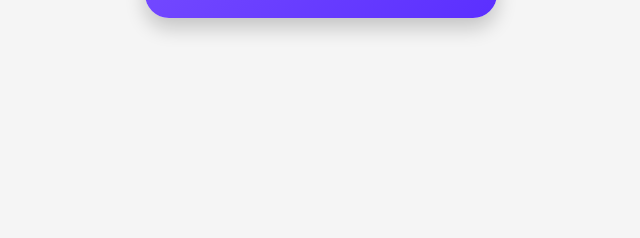
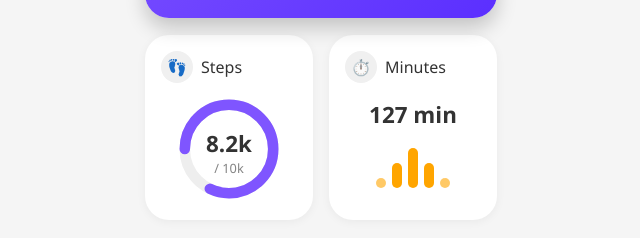
Before and after one commit to santinaranjo/runmate, a plain HTML site: page index.html in a window 1280 px wide. Shown: the part 322-560 px from the top of the page, without its empty margins (319-959 px from the left). Drawn offline with Linux system fonts and the light colour scheme.

Commit message:
Añadidas stat-cards
Añadidas dos nuevas secciones con los pasos y lo sminutos realizados. HTML y el diseño en CSS.

```diff
--- a/index.html
+++ b/index.html
@@ -27,5 +27,50 @@
         <button class="start-button">Start Workout</button>
       </div>
     </section>
+    <section class="stats-section">
+  <!-- Steps Card -->
+  <div class="stat-card">
+    <div class="stat-header">
+      <div class="icon-bubble">👣</div>
+      <p class="label">Steps</p>
+    </div>
+    <div class="circle-progress">
+      <svg viewBox="0 0 36 36" class="circular-chart">
+        <path class="bg"
+              d="M18 2.0845
+                 a 15.9155 15.9155 0 0 1 0 31.831
+                 a 15.9155 15.9155 0 0 1 0 -31.831"/>
+        <path class="progress"
+              stroke-dasharray="82, 100"
+              d="M18 2.0845
+                 a 15.9155 15.9155 0 0 1 0 31.831
+                 a 15.9155 15.9155 0 0 1 0 -31.831"/>
+      </svg>
+      <div class="step-value">
+        <p class="big">8.2k</p>
+        <p class="small">/ 10k</p>
+      </div>
+    </div>
+  </div>
+
+  <!-- Minutes Card -->
+  <div class="stat-card">
+    <div class="stat-header">
+      <div class="icon-bubble">⏱️</div>
+      <p class="label">Minutes</p>
+    </div>
+    <div class="minutes-graph">
+      <p class="big">127 <span>min</span></p>
+      <div class="bar-graph">
+        <div class="bar small"></div>
+        <div class="bar medium"></div>
+        <div class="bar large"></div>
+        <div class="bar medium"></div>
+        <div class="bar small"></div>
+      </div>
+    </div>
+  </div>
+</section>
+
   </main>
 </html>
--- a/styles.css
+++ b/styles.css
@@ -85,3 +85,116 @@ body {
   margin-top: 0.5rem;
   font-size: 1rem;
 }
+
+.stats-section {
+  display: flex;
+  gap: 1rem;
+  margin-bottom: 1.5rem;
+}
+
+.stat-card {
+  flex: 1;
+  background: #fff;
+  border-radius: 1.5rem;
+  padding: 1rem;
+  box-shadow: 0 2px 10px rgba(0, 0, 0, 0.05);
+  margin-top: 20px;
+}
+
+/* Header con burbuja */
+.stat-header {
+  display: flex;
+  align-items: center;
+  gap: 0.5rem;
+  margin-bottom: 1rem;
+}
+
+.icon-bubble {
+  width: 32px;
+  height: 32px;
+  background-color: #f0f0f0;
+  border-radius: 50%;
+  display: flex;
+  align-items: center;
+  justify-content: center;
+  font-size: 1rem;
+}
+
+/* Circular Chart */
+.circle-progress {
+  position: relative;
+  width: 100%;
+  max-width: 100px;
+  margin: auto;
+}
+
+.circular-chart {
+  width: 100%;
+  height: auto;
+  transform: rotate(-90deg);
+}
+
+.circular-chart .bg {
+  fill: none;
+  stroke: #eee;
+  stroke-width: 3.8;
+}
+
+.circular-chart .progress {
+  fill: none;
+  stroke: #7f55ff;
+  stroke-width: 3.8;
+  stroke-linecap: round;
+  transition: stroke-dasharray 0.3s ease;
+}
+
+/* Texto sobre círculo */
+.step-value {
+  position: absolute;
+  top: 50%;
+  left: 50%;
+  transform: translate(-50%, -50%);
+  text-align: center;
+}
+
+.big {
+  font-size: 1.4rem;
+  font-weight: bold;
+}
+
+.small {
+  font-size: 0.8rem;
+  opacity: 0.6;
+}
+
+/* Minutes section con barras */
+.minutes-graph {
+  text-align: center;
+}
+
+.bar-graph {
+  display: flex;
+  gap: 6px;
+  justify-content: center;
+  align-items: end;
+  height: 50px;
+  margin-top: 0.5rem;
+}
+
+.bar {
+  width: 10px;
+  background: #ffa500;
+  border-radius: 8px;
+}
+
+.bar.small {
+  height: 20%;
+}
+
+.bar.medium {
+  height: 50%;
+}
+
+.bar.large {
+  height: 80%;
+}
```
